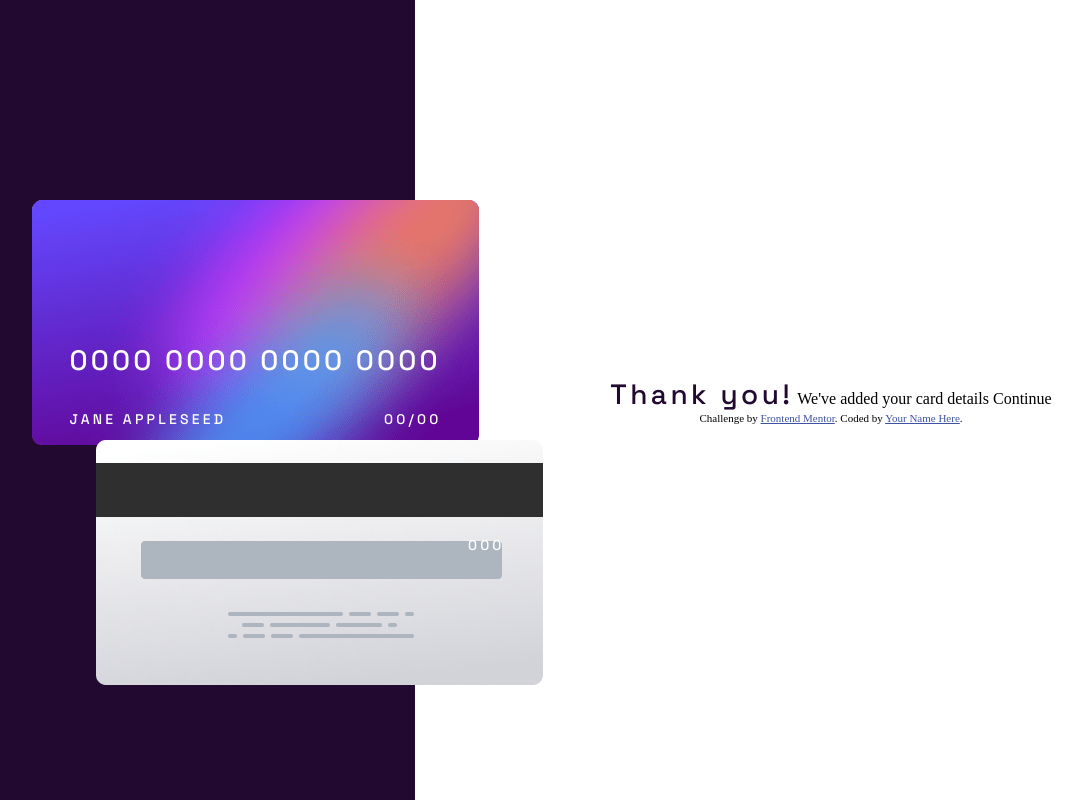
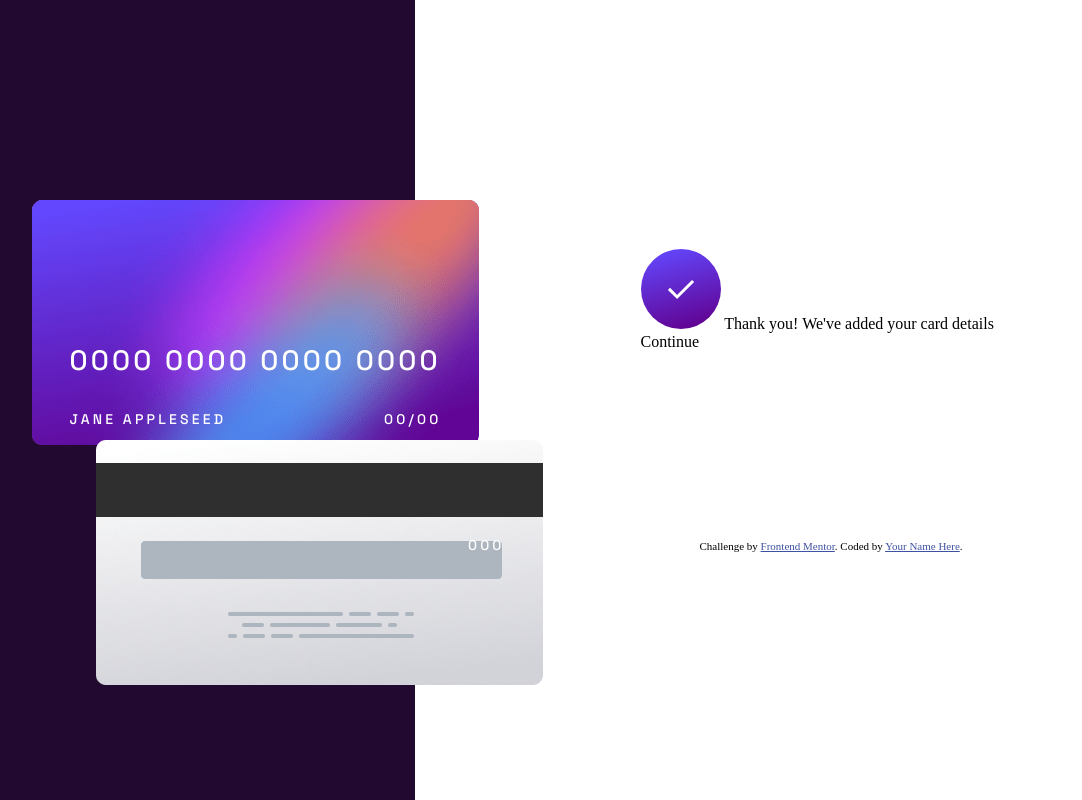
Before and after one commit to jameshsousa/interactive-card, a website with bundled scripts: page src/dist/index.html in a window 1280 px wide. Both pictures are taken after a click on the input "Confirm". Shown: the whole page, without its empty margins (33-1115 px from the left). Built offline with nearby package versions, Linux system fonts and the light colour scheme.

Commit message:
starting form validation

```diff
--- a/src/css/_variables.scss
+++ b/src/css/_variables.scss
@@ -8,3 +8,4 @@ $deepviletcolor: #21092F;
 $lightbluecolor: #47A2FF;
 $pinkcolor: #D53AFF;
 $orangecolor: #FF834A;
+$redcolor: #FF5050;
--- a/src/css/style.scss
+++ b/src/css/style.scss
@@ -94,7 +94,6 @@ body {
                 margin-bottom: 5%;
                 margin-top: 2%;
             }
-
         }
 
         .name {
@@ -157,18 +156,21 @@ body {
         border: solid $deepviletcolor;
     }
 
+    .return {
+        width: 381px;
+        height: 291px;
+        @include flexCenter(center, column, center);
+        display: none;
+
+        :first-child {
+            font-size: $mediumfontsize;
+            color: $deepviletcolor;
+            letter-spacing: 3.42px;
+            font-family: $primaryfontfamily;
+        }
+    }
 
 
-}
-
-.return {
-    display: none;
-    :first-child {
-        font-size: $mediumfontsize;
-        color: $deepviletcolor;
-        letter-spacing: 3.42px;
-        font-family: $primaryfontfamily;
-    }
 }
 
 
--- a/src/src/index.ts
+++ b/src/src/index.ts
@@ -45,12 +45,16 @@ const cvcs = (<HTMLInputElement>document.getElementById("cvc"));
 
 })
 
-
 const inputConfirm = (<HTMLInputElement>document.getElementById("submit"));
 
-
 inputConfirm.addEventListener("click", () => {
-    (<HTMLInputElement>document.getElementsByClassName("return")[0]).style.display="block";
-    (<HTMLInputElement>document.getElementsByClassName("form")[0]).style.display="none";
+    if(number.value == "1" && nameCard.value == "1" && months.value == "1" && years.value == "1" && cvcs.value == "1" ){
+        (<HTMLInputElement>document.querySelector("input")).style.background="red";
+        alert("número do cartão não preenchido")
+    }
+    else{
+        (<HTMLInputElement>document.getElementsByClassName("return")[0]).style.display="block";
+        (<HTMLInputElement>document.getElementsByClassName("form")[0]).style.display="none";
+    }
 
 })
```
Also changed, not shown: src/css/style.css, src/dist/index.html, src/dist/js/src/index.js, 1 other file.
